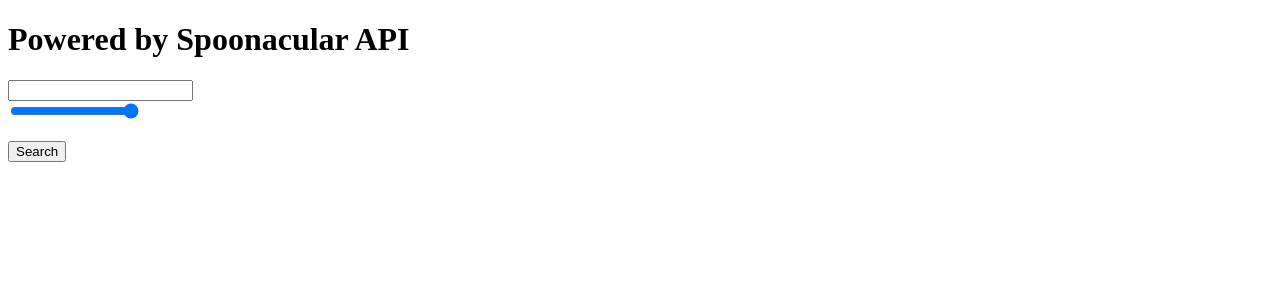
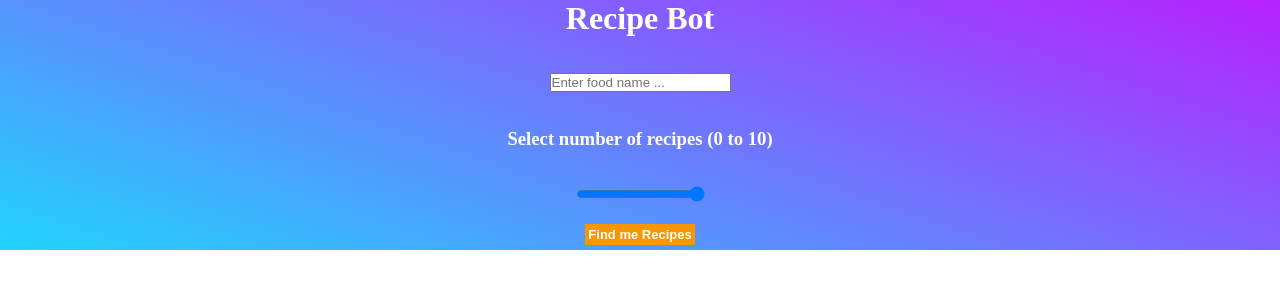
Before and after one commit to mvganeshkumar06/recipe-bot, a React (Create React App) app in the folder recipe-bot/: page / in a window 1280 px wide. Shown: the top 300 px of the page. Built offline with nearby package versions, Linux system fonts and the light colour scheme.

Commit message:
Modified React Components

```diff
--- a/recipe-bot/package.json
+++ b/recipe-bot/package.json
@@ -6,6 +6,7 @@
     "@testing-library/jest-dom": "^4.2.4",
     "@testing-library/react": "^9.5.0",
     "@testing-library/user-event": "^7.2.1",
+    "dotenv": "^8.2.0",
     "react": "^16.13.1",
     "react-dom": "^16.13.1",
     "react-scripts": "3.4.1"
--- /dev/null
+++ b/recipe-bot/src/App.css
@@ -0,0 +1,34 @@
+*{
+    margin: 0px;
+    padding: 0px;
+}
+
+.app-container {
+    text-align: center;
+    background-color: #21D4FD;
+    background-image: linear-gradient(19deg, #21D4FD 0%, #B721FF 100%);
+}
+
+.text{
+    color: white;
+    font-size: bolder;
+}
+
+.btn{
+
+    background-color: rgb(250, 150, 0);
+    border: none;
+    color: white;
+    padding: 3px 3px;
+    text-align: center;
+    font-size: small;
+    font-weight: bolder;
+    text-decoration: none;
+    cursor: pointer;
+    margin-bottom: 5px;
+
+}
+
+.slider{
+    cursor: pointer;
+}
--- a/recipe-bot/src/App.js
+++ b/recipe-bot/src/App.js
@@ -1,21 +1,21 @@
 import React, { useState } from 'react';
 import RecipeArray from './RecipeArray';
-
+import './App.css';
 
 require('dotenv').config();
 
 
 const App =()=>{
 
-
   const key='77b19331e39a4bf2939482c7d22ebca6';
+//   const key= process.env.key;
 
   const [recipes,setRecipes]=useState([]);
 
 
   async function fetchData (searchValue,slideValue){
 
-    const resp = await fetch(`https://api.spoonacular.com/recipes/search?query=${searchValue}&number=${slideValue}&apiKey=${key}`);
+    const resp = await fetch(`https://api.spoonacular.com/recipes/complexSearch?query=${searchValue}&number=${slideValue}&addRecipeNutrition=true&apiKey=${key}`);
 
 
     const data = await resp.json();
@@ -45,33 +45,49 @@
 
 
   const sendData=()=>{
-    fetchData(searchValue,slideValue);
+
+    if(searchValue){
+        fetchData(searchValue,slideValue);
+    }
+
+    else{
+
+        console.log('Enter something bro!')
+
+    }
+
   }
 
 
 
   return(
 
-    <div>
-        <div>
-
-          <h1> Powered by Spoonacular API </h1>
-          <input type='text' onChange={getSearchValue}/>
-          <br/>
-          <input type='range' min='1' max='10' onChange={getSlideValue}/>
-          <br/> <br/>
-          <button onClick={sendData}>Search</button>
-
-
-        </div>
+    <div className='app-container'>
 
         <div>
 
-          <RecipeArray values={recipes}/>
+            <h1 className='text'>Recipe Bot</h1>
+
+            <br/><br/>
+
+            <input type='text' placeholder='Enter food name ...' onChange={getSearchValue} required></input>
+
+            <br/><br/><br/>
+
+            <h3 className='text'>Select number of recipes (0 to 10)</h3>
+
+            <br/><br/>
+
+            <input className='slider' type='range' min='1' max='10' onChange={getSlideValue}/>
+
+            <br/><br/>
+
+            <button className='btn' onClick={sendData}>Find me Recipes</button>
 
 
+            <RecipeArray values={recipes}/>
+
         </div>
-
 
     </div>
 
--- /dev/null
+++ b/recipe-bot/src/Recipe.css
@@ -0,0 +1,22 @@
+.recipe-card{
+
+    border: 1px solid black;
+    width: 450px;
+    margin: 10px 0px 10px 20px;
+    box-shadow: 1px 1px 2.5px black;
+    color: white;
+    font-size: larger;
+
+}
+
+.recipe-card:hover{
+
+    transform: scale(1.01,1.01);
+
+}
+
+.recipe-container{
+
+    text-align: center;
+
+}
--- a/recipe-bot/src/Recipe.js
+++ b/recipe-bot/src/Recipe.js
@@ -1,19 +1,41 @@
 import React from 'react'
-
+import './Recipe.css'
 
 const Recipe =(props)=>{
 
-    const {title,time} = props;
+    const {title,image,time,calories,protiens,carbs,fats} = props;
 
     return(
 
-        <div>
+        <div className='recipe-container'>
 
-          <h1>{title}</h1>
+            <div className='recipe-card'>
 
-          {/* <img src={`${image}`} alt='food'/> */}
+                <h3>{title}</h3>
 
-          <h3>{time}</h3>
+                <img src={`${image}`} alt='food'/>
+
+                <p>
+                    Ready In: {time} minutes
+                    <br/> <br/>
+
+                    Nutrional Information
+                    <br/><br/>
+
+                    Calories: {Math.round(calories)}
+                    <br/>
+
+                    Protiens: {Math.round(protiens)}
+                    <br/>
+
+                    Carbs: {Math.round(carbs)}
+                    <br/>
+
+                    Fats: {Math.round(fats)}
+
+                </p>
+
+            </div>
 
         </div>
 
--- /dev/null
+++ b/recipe-bot/src/RecipeArray.css
@@ -0,0 +1,6 @@
+.list{
+    display:flex;
+    flex-wrap: wrap;
+    background-color: #21D4FD;
+    background-image: linear-gradient(19deg, #21D4FD 0%, #B721FF 100%);
+}
--- a/recipe-bot/src/RecipeArray.js
+++ b/recipe-bot/src/RecipeArray.js
@@ -1,6 +1,6 @@
 import React from 'react';
 import Recipe from './Recipe';
-
+import './RecipeArray.css'
 
 const RecipeArray =(props)=>{
 
@@ -12,23 +12,28 @@
 
     else{
 
-        return (
+        var RecipeArray= recipes.map((item)=>{
 
-            recipes.map((item)=>{
-
-                return (<Recipe
+            return <Recipe
                 key={item.id}
                 title={item.title}
-                // image={item.imageUrls[0]}
+                image={item.image}
                 time={item.readyInMinutes}
-                />)
+                calories={item.nutrition.nutrients[0].amount}
+                protiens={item.nutrition.nutrients[8].amount}
+                carbs={item.nutrition.nutrients[3].amount}
+                fats={item.nutrition.nutrients[1].amount}
+
+                />
 
             })
+    }
 
-        );
-
-
-    }
+    return(
+        <div className='list'>
+            {RecipeArray}
+        </div>
+    );
 
 }
 
--- a/recipe-bot/src/index.js
+++ b/recipe-bot/src/index.js
@@ -3,9 +3,4 @@
 import App from './App';
 
 
-ReactDOM.render(
-  <React.StrictMode>
-    <App />
-  </React.StrictMode>,
-  document.getElementById('root')
-);
+ReactDOM.render(<App />,document.getElementById('root'));
```
Also changed, not shown: 2 other files (tests, documents, lock files or other folders).
